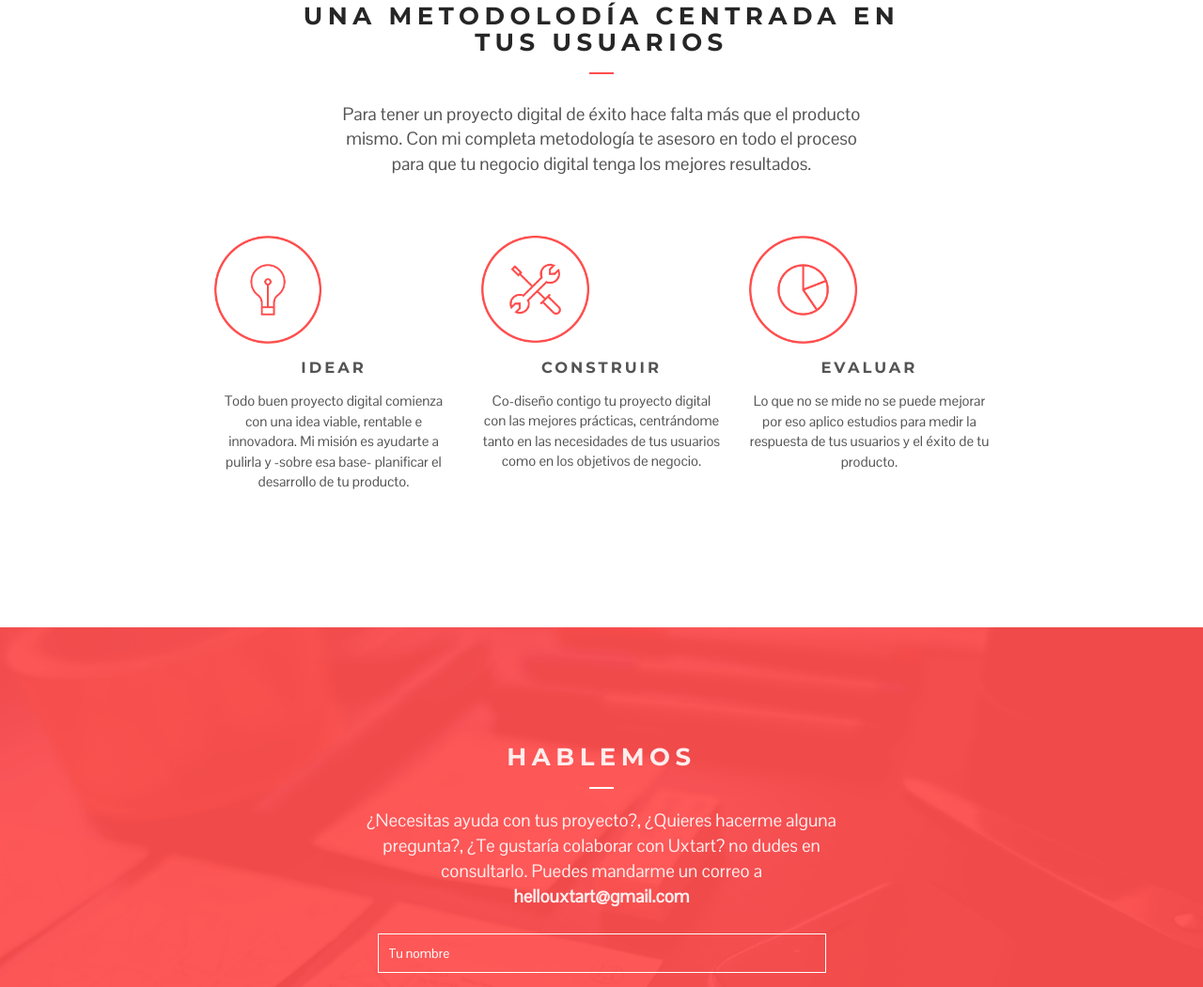
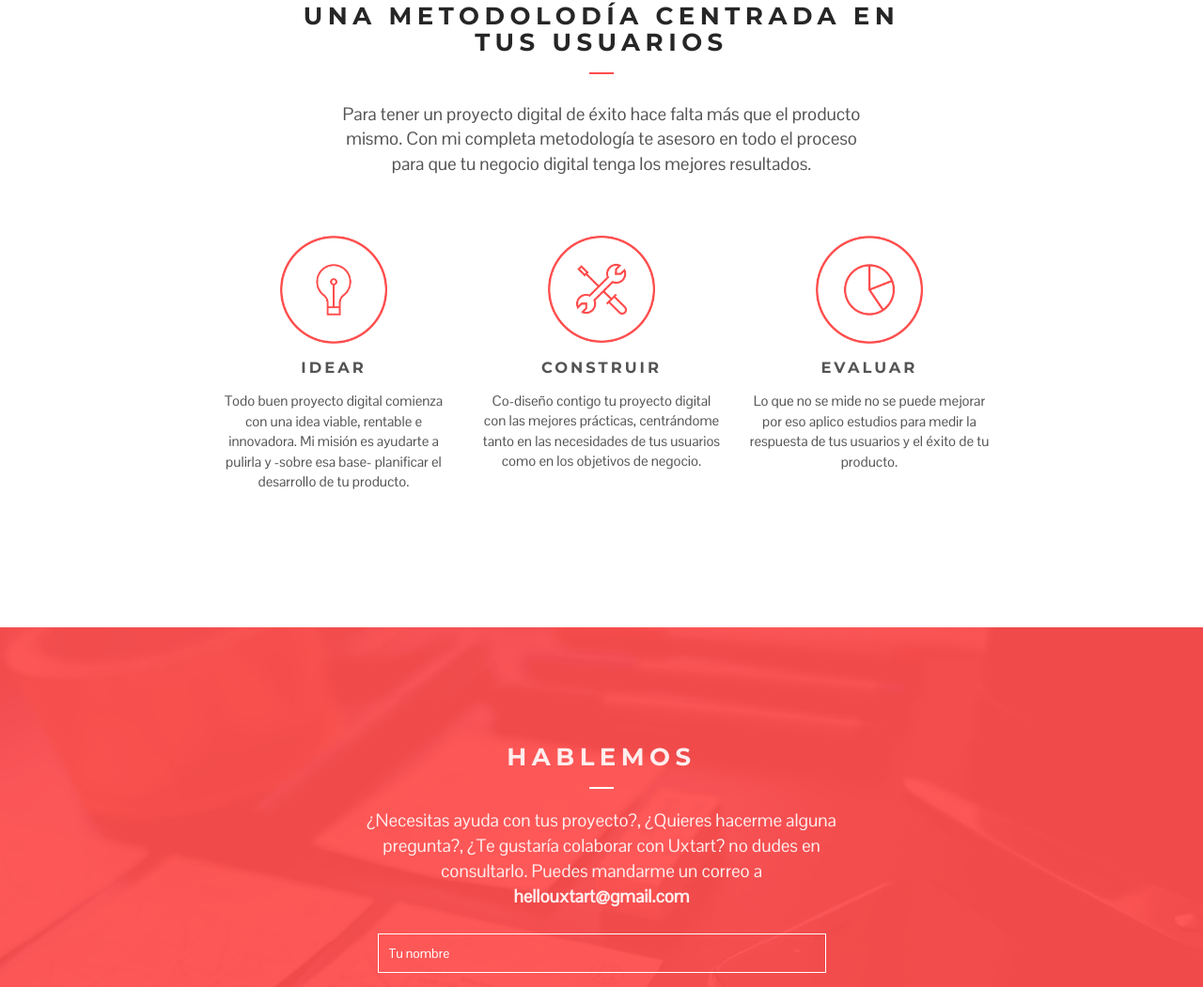
Before and after one commit to KarlaU/uxtart, a plain HTML site: page index.html in a window 1280 px wide. Shown: the part 791-1842 px from the top of the page at 94% size. Drawn offline with nearby package versions, Linux system fonts and the light colour scheme.

Commit message:
margin 0 auto 0 iconos metodología

```diff
--- a/css/main.css
+++ b/css/main.css
@@ -279,6 +279,7 @@ input[type="submit"]:focus,
     background-color: #fafafa;
 }
 .stages-img{
+    margin: 0 auto 0;
     width: 45%;
     -webkit-transition-duration: 0.8s;
     -moz-transition-duration: 0.8s;
```
